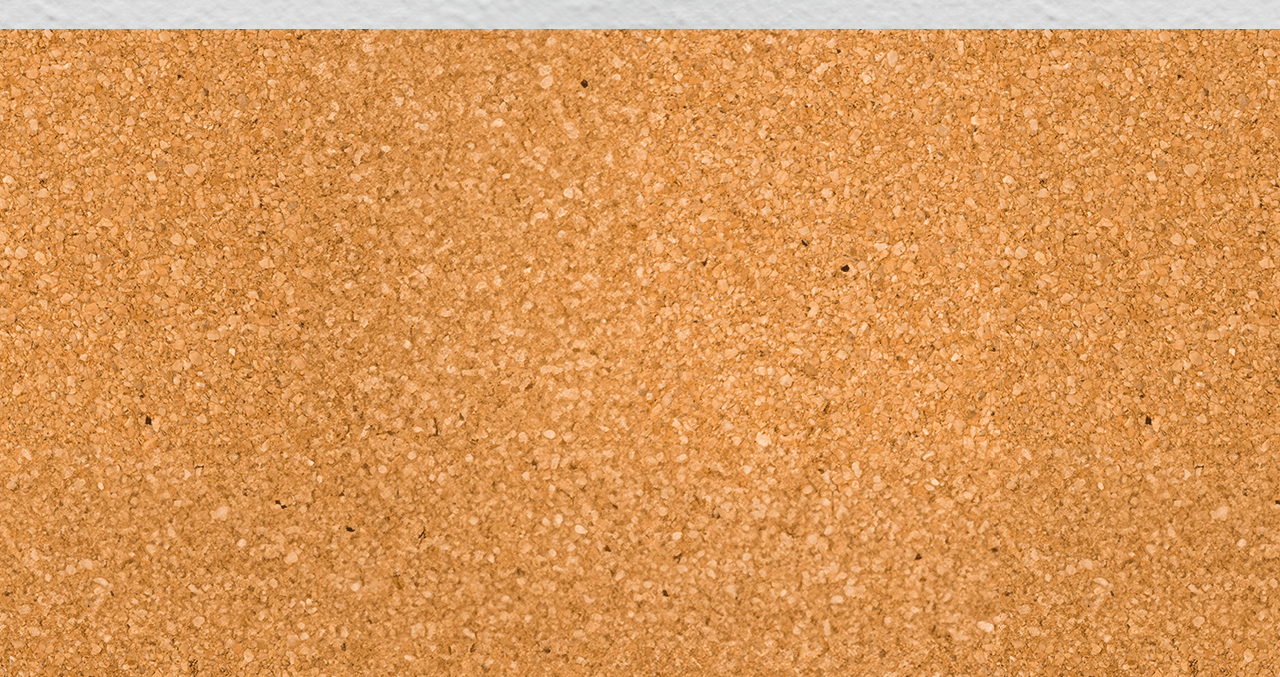
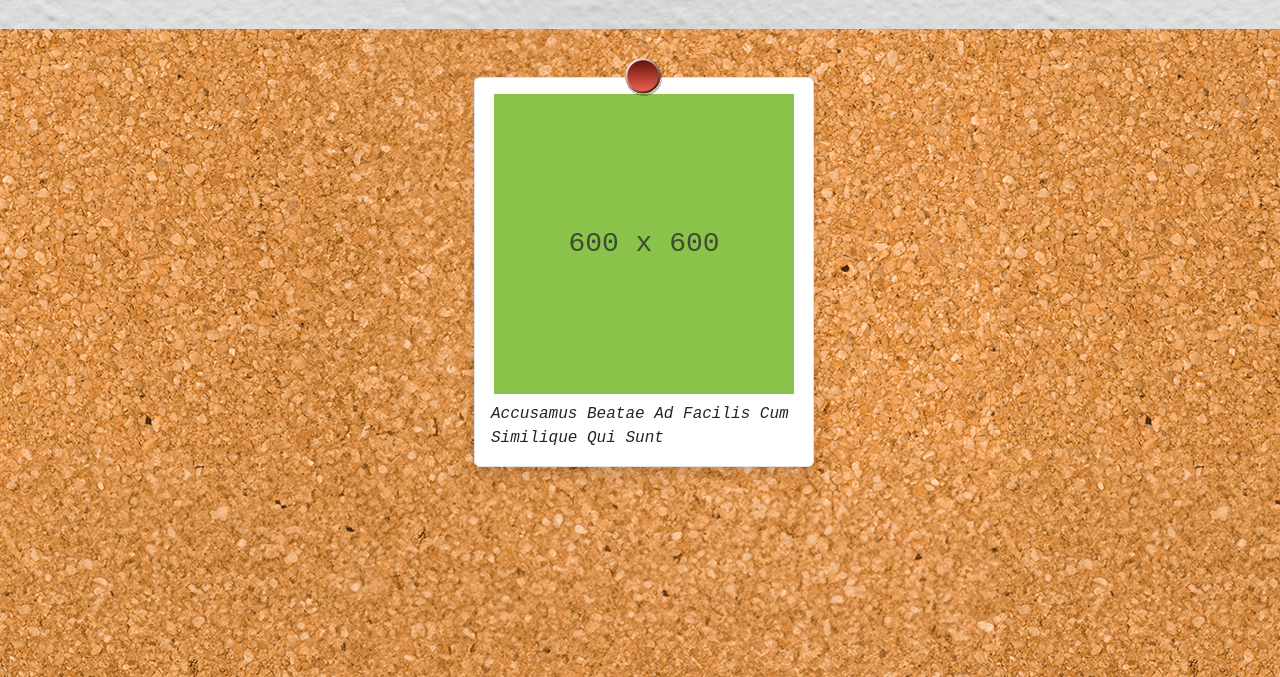
Before and after one commit to fvguajeXIII/js-photo-blog, a plain HTML site: page index.html in a window 1280 px wide. Shown: the part 123-800 px from the top of the page. Drawn offline with nearby package versions, Linux system fonts and the light colour scheme; a web font is replaced by a local one.

Commit message:
Card one completed

```diff
--- a/css/style.css
+++ b/css/style.css
@@ -17,3 +17,36 @@ header, h1{
   font-family: Edu Tas Beginner, sans-serif;
   font-weight: bold;
 }
+
+.photo-card {
+  width: 340px;
+  min-height: 380px;
+  margin: 0 auto;
+  position: relative;
+  background: #fff;
+  box-shadow: 0 2px 8px rgba(0,0,0,0.08);
+  display: flex;
+  flex-direction: column;
+  align-items: center;
+  padding-top: 40px;
+  padding-bottom: 24px;
+}
+
+.photo-card .d-flex {
+  flex: 1;
+  width: 100%;
+  justify-content: center;
+  align-items: center;
+  display: flex;
+}
+
+.inner-photo {
+  width: 300px;
+  height: 300px;
+  display: flex;
+  align-items: center;
+  justify-content: center;
+  font-size: 2rem;
+  color: #bdbdbd;
+  font-family: 'Sometype Mono', monospace;
+}
--- a/index.html
+++ b/index.html
@@ -17,6 +17,7 @@
       href="https://fonts.googleapis.com/css2?family=Edu+TAS+Beginner:wght@400..700&family=Sometype+Mono:ital,wght@0,400..700;1,400..700&display=swap"
       rel="stylesheet"
     />
+    <!-- Collegamento al file CSS -->
     <link rel="stylesheet" href="css/style.css" />
     <title>JS Photo Blog</title>
   </head>
@@ -25,5 +26,38 @@
     <header class="text-center p-4">
       <h1>ESTATE '24</h1>
     </header>
+    <main>
+      <div class="container">
+        <div class="row g-4 justify-content-center m-4">
+          <!-- Card 1 -->
+          <div class="col-12 col-md-4">
+            <div
+              class="photo-card bg-white border rounded shadow p-3 position-relative"
+            >
+              <img
+                src="img/pin.svg"
+                class="pin position-absolute top-0 start-50 translate-middle"
+                alt="Pin"
+                style="width: 40px; z-index: 2"
+              />
+              <div
+                class="d-flex align-items-center justify-content-center"
+                style="height: 320px"
+              >
+                <div class="inner-photo" style="background-color: #8bc34a">
+                  <span class="text-muted fs-3">600 x 600</span>
+                </div>
+              </div>
+              <div
+                class="caption mt-2 fst-italic"
+                style="font-family: 'Sometype Mono', monospace"
+              >
+                Accusamus Beatae Ad Facilis Cum Similique Qui Sunt
+              </div>
+            </div>
+          </div>
+        </div>
+      </div>
+    </main>
   </body>
 </html>
```
